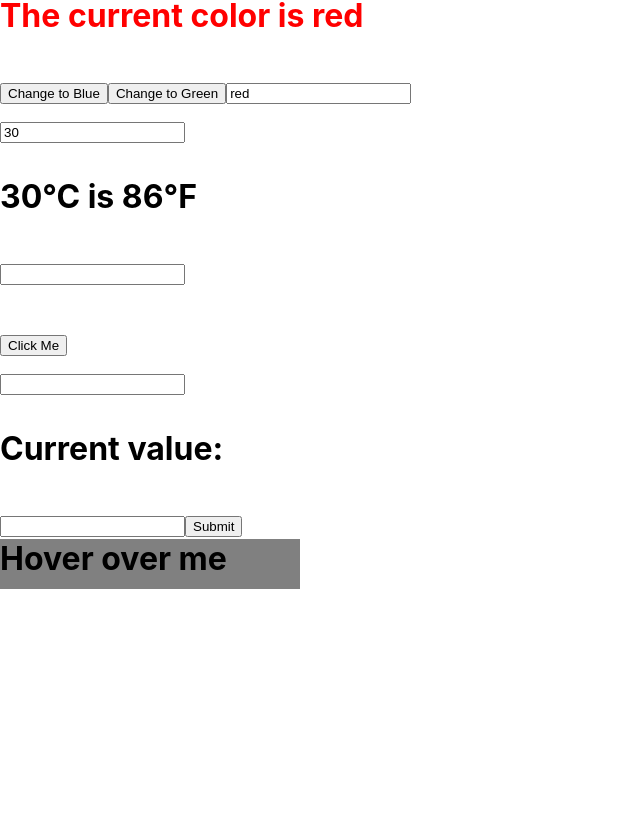
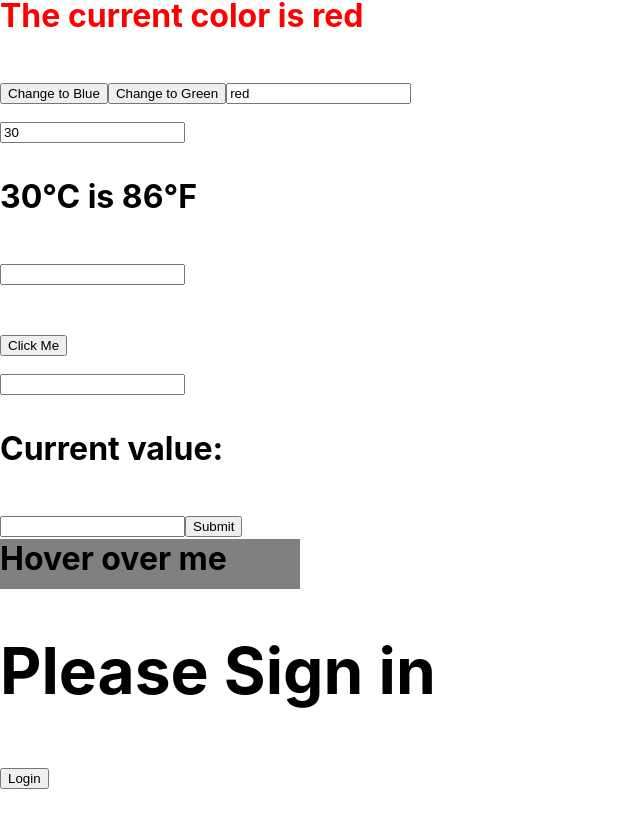
Before and after one commit to salinpaul94/60_DAY_PLAN_FOR_CROSS_PALTFORM_DEVELOPMENT, a React (Create React App) app in the folder test-roject/: page / in a window 1280 px wide. Shown: the part 167-980 px from the top of the page, without its empty margins (0-640 px from the left). Before the commit the page ends 800 px from the top, so only its background shows below. Built offline with nearby package versions, Linux system fonts and the light colour scheme.

Commit message:
conditional rendering greeting

```diff
--- a/test-roject/src/App.js
+++ b/test-roject/src/App.js
@@ -2,6 +2,7 @@ import './App.css';
 import Button from './components/ButtonEventHandling';
 import ColorChangeUseState from './components/ColorChangeUseStage';
 import Form from './components/FormEventHandling';
+import Greeting from './components/GreetingDynamicRendering';
 import HoverBox from './components/HoverBoxEventHandling';
 import InputFieldEventHandling from './components/InputFieldEventHandling';
 import NameFormUseState from './components/NameFormUseState';
@@ -18,6 +19,7 @@ const element = (
     <InputFieldEventHandling/>
     <Form/>
     <HoverBox/>
+    <Greeting/>
   </h1>
 )
 
--- /dev/null
+++ b/test-roject/src/components/GreetingDynamicRendering.js
@@ -0,0 +1,16 @@
+import React, { useState } from 'react';
+
+function Greeting() {
+  const [isLoggedIn, setIsLoggedIn] = useState(false);
+
+  return (
+    <div>
+       {isLoggedIn ? <h1>Welcome back!</h1> : <h1>Please Sign in</h1>}
+       <button onClick={() => setIsLoggedIn(!isLoggedIn)}>
+       {isLoggedIn ? 'Logout' : 'Login'}
+      </button>
+    </div>
+  );
+}
+
+export default Greeting;
```
